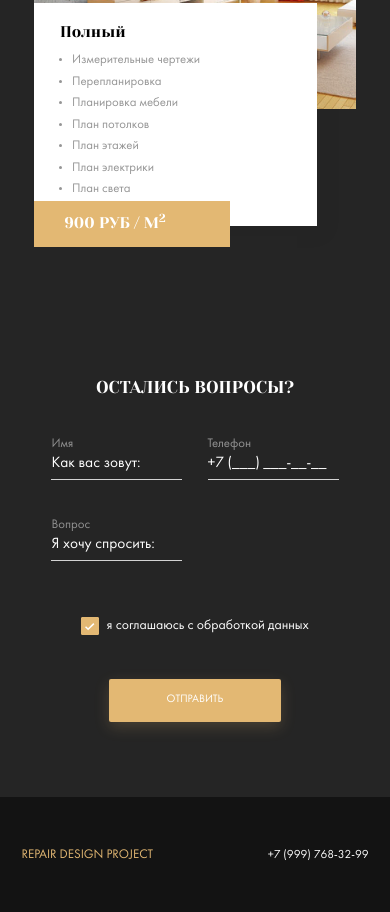
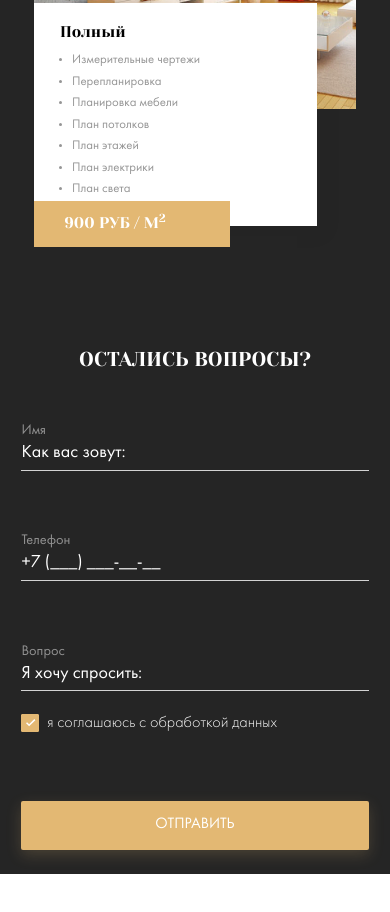
Before and after one commit to Dias226/repair-design, a website: page index.html in a window 390 px wide. Shown: the part 5680-6592 px from the top of the page. After the commit the page ends 6554 px from the top, so only its background shows below. Drawn offline with nearby package versions, Linux system fonts and the light colour scheme; files whose address does not match are found by name.

Commit message:
feat: make validation form and adaptive for mobile version

```diff
--- a/index.html
+++ b/index.html
@@ -211,12 +211,12 @@
         <form action="#" class="form control__form">
           <div class="control__input-group">
             <label for="person-name" class="label form__label control__label">Имя</label>
-            <input type="text" class="input form__input control__input" id="person-name" placeholder="Как вас зовут:">
+            <input type="text" name="userName" class="input form__input control__input" id="person-name" placeholder="Как вас зовут:">
           </div>
           <!-- /input-group -->
           <div class="control__input-group">
             <label for="person-phone" class="label form__label control__label">Телефон</label>
-            <input type="tel" class="input form__input control__input" id="person-phone" placeholder="Ваш номер телефона:">
+            <input type="tel" name="userPhone" class="input form__input control__input" id="person-phone" placeholder="Ваш номер телефона:">
           </div>
           <!-- /input-group -->
           <button class="button button--primary control__button">
@@ -444,16 +444,16 @@
         <h3 class="footer__title">Остались вопросы?</h3>
         <form action="#" class="form footer__form">
           <div class="input-group footer__input-group">
-            <label for="user-name-control" class="label form__label label_light">Имя</label>
-            <input type="text" class="input form__input footer__input input_light" id="user-name-control" placeholder="Как вас зовут:">
+            <label for="user-name-control" class="label form__label footer__label label_light">Имя</label>
+            <input type="text" name="userName" class="input form__input footer__input input_light" id="user-name-control" placeholder="Как вас зовут:">
           </div>
           <div class="input-group footer__input-group">
-            <label for="user-phone-control" class="label form__label label_light">Телефон</label>
-            <input type="tel" class="input form__input footer__input input_light" id="user-phone-control" placeholder="Ваш номер телефона:">
+            <label for="user-phone-control" class="label form__label footer__label label_light">Телефон</label>
+            <input type="tel" name="userPhone" class="input form__input footer__input input_light" id="user-phone-control" placeholder="Ваш номер телефона:">
           </div>
           <div class="input-group footer__input-group footer__input-group_full-width">
-            <label for="user-question" class="label form__label label_light">Вопрос</label>
-            <input type="text" class="input form__input footer__input input_light" id="user-question"
+            <label for="user-question" class="label form__label footer__label label_light">Вопрос</label>
+            <input type="text" name="userQuestion" class="input form__input footer__input input_light" id="user-question"
               placeholder="Я хочу спросить:">
           </div>
 
--- a/js/main.js
+++ b/js/main.js
@@ -60,14 +60,15 @@ $(document).ready(function () {
 
   new WOW().init();
 
-  //Валидация формы
+  //Валидация формы modal
   $('.modal__form').validate({
     errorClass: "invalid",
     rules: {
-      // строчное правило
+
       userName: {
         required: true,
-        minlength: 2
+        minlength: 2,
+        maxlength: 15
       },
       userPhone: "required",
       // правило-объект
@@ -78,14 +79,65 @@ $(document).ready(function () {
     }, //сообщения
     messages: {
       userName: {
-        required: "Имя обязательно",
-        minlength: "Имя не короче двух букв"
+        required: "Заполните поле",
+        minlength: "Имя не короче двух букв",
+        maxlength: "Имя не более пятнадцати букв"
       },
-      userPhone: "Телефон обязателен",
+      userPhone: "Заполните поле",
       userEmail: {
-        required: "Обязятельно укажите email",
-        email: "Введите в формате: name@domain.com"
+        required: "Заполните поле",
+        email: "Введите корректный email"
       }
+    }
+  });
+
+  //Валидация формы control
+  $('.control__form').validate({
+    errorClass: "invalid",
+    rules: {
+
+      userName: {
+        required: true,
+        minlength: 2,
+        maxlength: 15
+      },
+      userPhone: "required",
+      // правило-объект
+
+    }, //сообщения
+    messages: {
+      userName: {
+        required: "Заполните поле",
+        minlength: "Имя не короче двух букв",
+        maxlength: "Имя не более пятнадцати букв"
+      },
+      userPhone: "Заполните поле",
+
+    }
+  });
+
+  //Валидация формы footer
+  $('.footer__form').validate({
+    errorClass: "invalid",
+    rules: {
+
+      userName: {
+        required: true,
+        minlength: 2,
+        maxlength: 15
+      },
+      userPhone: "required",
+      userQuestion: "required",
+
+    }, //сообщения
+    messages: {
+      userName: {
+        required: "Заполните поле",
+        minlength: "Имя не короче двух букв",
+        maxlength: "Имя не более пятнадцати букв"
+      },
+      userPhone: "Заполните поле",
+      userQuestion: "Заполните поле",
     }
   });
 
--- a/sass/_media.sass
+++ b/sass/_media.sass
@@ -203,6 +203,34 @@
     &__wrap
       background: $deep
       margin-top: 1rem
+      margin-bottom: 0
+      padding: 0
+      padding-bottom: 2rem
+    &__input-group
+      flex-basis: 100%
+      margin-bottom: 5.2rem
+      &:nth-child(3)
+        margin-bottom: 0.4rem
+    &__title
+      font-size: 1.67rem
+      margin-bottom: 4.3rem
+    &__label
+      font-size: 1.2rem
+    &__input
+      font-size: 1.5rem
+    &__policy
+      margin-bottom: 5.7rem
+    &__button
+      width: 100%
+      font-size: 1.3rem
+    &__menu
+      display: none
+  .policy
+    &__label
+      &_center
+        font-family: 'Futura Light', sans-serif
+        font-size: 1.35rem
+        justify-content: start
 @media screen and ( max-width: 480px )
   .control
     &__video
--- a/sass/templates/_footer.sass
+++ b/sass/templates/_footer.sass
@@ -20,7 +20,7 @@
     display: flex
     flex-wrap: wrap
     justify-content: space-between
-    max-width: 32.147rem
+    max-width: 37.147rem
     margin: auto
   &__input
     padding-top: 0.3rem
@@ -29,6 +29,9 @@
       flex-direction: column
       flex-basis: 45%
       margin-bottom: 3.2rem
+      &:nth-child(3)
+        margin-bottom: 2rem
+        flex-basis: 100%
     &_full-width
       flex-basis: 100%
       margin-bottom: 2rem
@@ -37,7 +40,9 @@
     margin-bottom: 3.6rem
   &__button
     margin: auto
-    padding: 1.285rem 4.785rem
+    padding: 1.285rem 4.285rem
+    font-family: 'Futura Book', sans-serif
+    font-size: 1.15rem
   &__menu
     background-color: $dark
     padding: 4.285rem 0
--- a/sass/templates/_modal.sass
+++ b/sass/templates/_modal.sass
@@ -46,11 +46,11 @@
     flex-direction: column
   &__input
     &-group
-      margin-bottom: 3.482rem
+      margin-bottom: 3.3rem
       display: flex
       flex-direction: column
-  &__input:last-of-type
-    margin-bottom: 4rem
+      &:nth-child(3)
+        margin-bottom: 3.7rem
   &__policy
     margin-bottom: 2.7rem
     margin-top: -4rem
```
Also changed, not shown: css/style.css.
